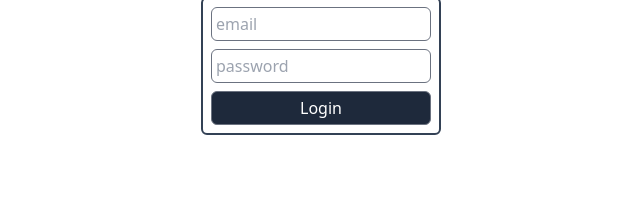
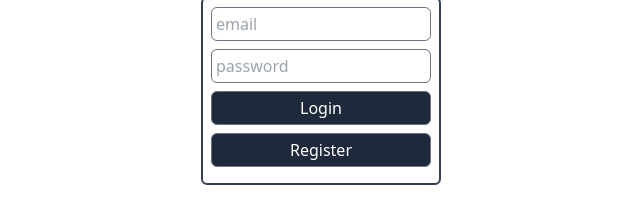
Before and after one commit to vaibhavsingh326/notes-now-frontend, a plain HTML site: page login.html in a window 1280 px wide. Shown: the part 39-262 px from the top of the page, without its empty margins (319-959 px from the left). Drawn offline with Linux system fonts and the light colour scheme.

Commit message:
frontend check

```diff
--- a/login.html
+++ b/login.html
@@ -14,6 +14,7 @@
         <input class="border-[1px] rounded-md p-1 border-gray-500" type="email" name="email" id="email" placeholder="email" required>
         <input class="border-[1px] rounded-md p-1 border-gray-500" type="password" name="password" id="password" placeholder="password" required>
         <input class="border-[1px] bg-slate-800 text-white rounded-md p-1 border-gray-500" type="submit" value="Login">
+        <button class=" border-[1px] bg-slate-800 text-white rounded-md p-1 border-gray-500 text-center " ><a href="./register.html">Register</button>
     </form>
 
 </body>
```
Also changed, not shown: style.css.
